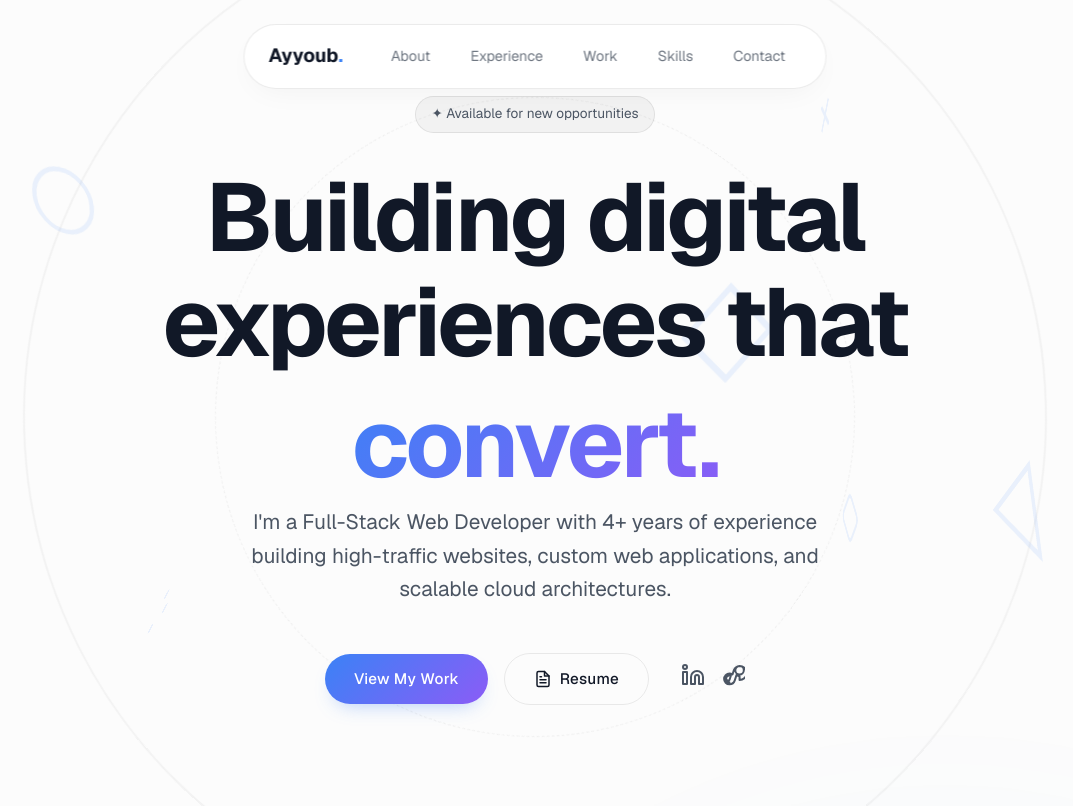
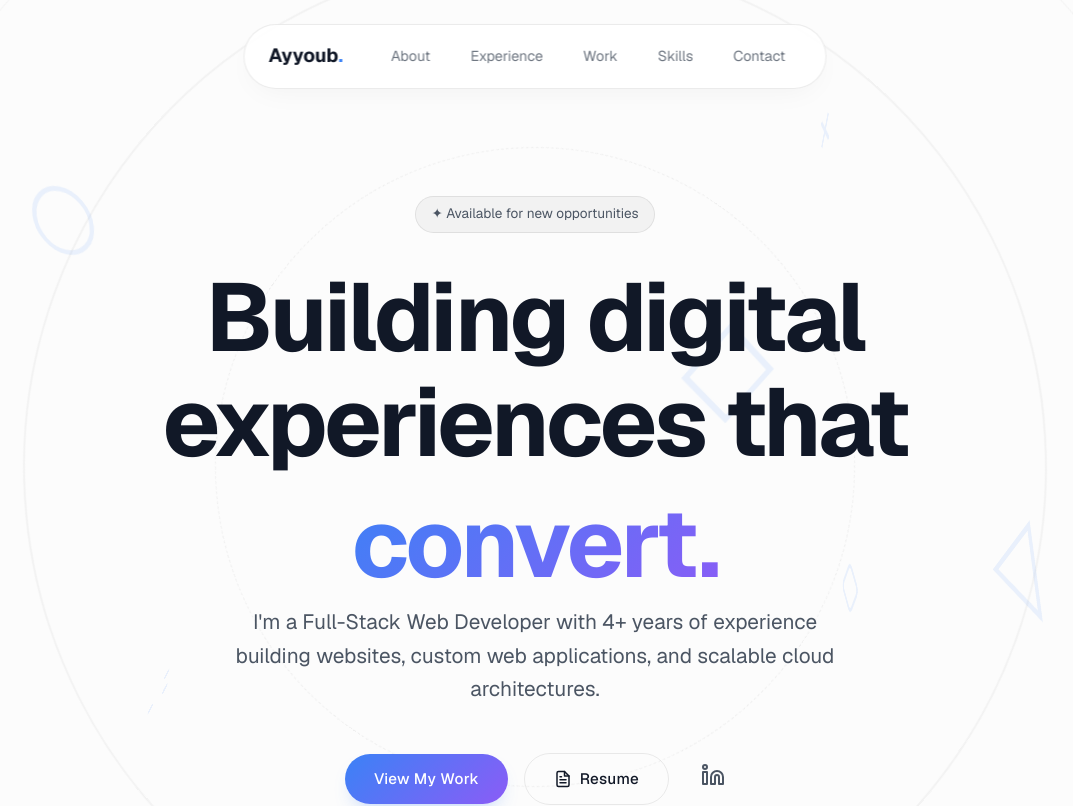
Before and after one commit to ayyoub512/ayyoub.io, a Next.js app: page / in a window 1280 px wide. Shown: the top 806 px of the page, without its empty margins (105-1178 px from the left). Built offline with nearby package versions, Linux system fonts and the light colour scheme.

Commit message:
Few other minor tweaks

```diff
--- a/src/app/layout.tsx
+++ b/src/app/layout.tsx
@@ -4,29 +4,27 @@ import "./globals.css";
 
 const geistSans = Geist({
 	variable: "--font-geist-sans",
-  subsets: ["latin"],
+	subsets: ["latin"]
 });
 
 const geistMono = Geist_Mono({
 	variable: "--font-geist-mono",
-  subsets: ["latin"],
+	subsets: ["latin"]
 });
 
 export const metadata: Metadata = {
-  title: "DevPortfolio | Full Stack Engineer",
-  description: "A premium digital portfolio showcasing modern, performant web development.",
+	title: "Ayyoub | Full Stack Developer",
+	description: "Ayyoub – Full-Stack Web Developer with 4+ years of experience building high-traffic websites, custom web apps, and scalable cloud architectures."
 };
 
 export default function RootLayout({
-  children,
+	children
 }: Readonly<{
 	children: React.ReactNode;
 }>) {
 	return (
 		<html lang="en">
-      <body className={`${geistSans.variable} ${geistMono.variable}`}>
-        {children}
-      </body>
+			<body className={`${geistSans.variable} ${geistMono.variable}`}>{children}</body>
 		</html>
 	);
 }
--- a/src/components/sections/Certifications.tsx
+++ b/src/components/sections/Certifications.tsx
@@ -10,21 +10,6 @@ export default function Certifications() {
 					<span className="text-gradient">03.</span> Awards & Certifications
 				</h2>
 				<div style={{ display: "grid", gridTemplateColumns: "repeat(auto-fit, minmax(350px, 1fr))", gap: "2rem" }}>
-					<div className="card animate-fade-in delay-1" style={{ display: "flex", gap: "1.5rem", alignItems: "center" }}>
-						<div style={{ fontSize: "3rem" }}>🥇</div>
-						<div>
-							<h3 style={{ fontSize: "1.2rem", margin: 0, color: "var(--text-primary)" }}>Gold Medalist</h3>
-							<p style={{ margin: "0.5rem 0", fontSize: "0.95rem" }}>Web Design and Development at the 2025 Skills Ontario Competition.</p>
-							<a
-								href="https://www.stlawrencecollege.ca/news/slc-students-win-big-at-provincial-skills-competition"
-								className="badge"
-								target="_blank"
-								style={{ marginTop: "0.5rem", display: "inline-block" }}>
-								Read Article ↗
-							</a>
-						</div>
-					</div>
-
 					<div className="card animate-fade-in delay-2" style={{ display: "flex", gap: "1.5rem", alignItems: "center" }}>
 						<svg xmlns="http://www.w3.org/2000/svg" viewBox="0 0 48 48" width="48px" height="48px">
 							<path
@@ -49,6 +34,21 @@ export default function Certifications() {
 							</a>
 						</div>
 					</div>
+
+					<div className="card animate-fade-in delay-1" style={{ display: "flex", gap: "1.5rem", alignItems: "center" }}>
+						<div style={{ fontSize: "3rem" }}>🥇</div>
+						<div>
+							<h3 style={{ fontSize: "1.2rem", margin: 0, color: "var(--text-primary)" }}>Gold Medalist</h3>
+							<p style={{ margin: "0.5rem 0", fontSize: "0.95rem" }}>Web Design and Development at the 2025 Skills Ontario Competition.</p>
+							<a
+								href="https://www.stlawrencecollege.ca/news/slc-students-win-big-at-provincial-skills-competition"
+								className="badge"
+								target="_blank"
+								style={{ marginTop: "0.5rem", display: "inline-block" }}>
+								Read Article ↗
+							</a>
+						</div>
+					</div>
 				</div>
 			</div>
 		</section>
--- a/src/components/sections/Contact.tsx
+++ b/src/components/sections/Contact.tsx
@@ -1,33 +1,80 @@
 "use client";
-import React from 'react';
+import React from "react";
 
 export default function Contact() {
 	return (
 		<>
 			{/* Constrained Contact Card */}
-      <section id="contact" className="section" style={{ position: 'relative', zIndex: 10, textAlign: 'center' }}>
-         <div className="container" style={{ position: 'relative', zIndex: 1 }}>
+			<section id="contact" className="section" style={{ position: "relative", zIndex: 10, textAlign: "center" }}>
+				<div className="container" style={{ position: "relative", zIndex: 1 }}>
 					{/* Standard Header */}
-            <h2 className="scroll-reveal"><span className="text-gradient">06.</span> What's Next?</h2>
+					<h2 className="scroll-reveal">
+						<span className="text-gradient">06.</span> What's Next?
+					</h2>
 
 					{/* Contact Card */}
-            <div className="card scroll-reveal" style={{ maxWidth: '800px', margin: '0 auto', background: 'linear-gradient(145deg, #0f172a 0%, #1e1b4b 100%)', color: '#fff', padding: '5rem 2rem', borderRadius: '32px', border: '1px solid rgba(255,255,255,0.1)', overflow: 'hidden', position: 'relative' }}>
+					<div
+						className="card scroll-reveal"
+						style={{
+							maxWidth: "800px",
+							margin: "0 auto",
+							background: "linear-gradient(145deg, #0f172a 0%, #1e1b4b 100%)",
+							color: "#fff",
+							padding: "5rem 2rem",
+							borderRadius: "32px",
+							border: "1px solid rgba(255,255,255,0.1)",
+							overflow: "hidden",
+							position: "relative"
+						}}>
+						{/* Contained Aurora BG */}
+						<div className="aurora-bg" style={{ width: "200%", height: "200%", opacity: 0.6 }}></div>
 
-              {/* Contained Aurora BG */}
-              <div className="aurora-bg" style={{ width: '200%', height: '200%', opacity: 0.6 }}></div>
+						<div style={{ position: "relative", zIndex: 2 }}>
+							<h1 style={{ fontSize: "clamp(3rem, 6vw, 4rem)", marginBottom: "1.5rem", color: "#fff", letterSpacing: "-0.02em", fontWeight: "800" }}>Get In Touch</h1>
+							<p style={{ margin: "0 auto 3rem auto", fontSize: "1.2rem", color: "rgba(255,255,255,0.8)", lineHeight: "1.7", maxWidth: "600px" }}>
+								I'm currently looking for new opportunities. Whether you have a question, a project idea, or just want to say hi, my inbox is always open. Let's build something
+								beautiful.
+							</p>
 
-              <div style={{ position: 'relative', zIndex: 2 }}>
-                <h1 style={{ fontSize: 'clamp(3rem, 6vw, 4rem)', marginBottom: '1.5rem', color: '#fff', letterSpacing: '-0.02em', fontWeight: '800' }}>Get In Touch</h1>
-                <p style={{ margin: '0 auto 3rem auto', fontSize: '1.2rem', color: 'rgba(255,255,255,0.8)', lineHeight: '1.7', maxWidth: '600px' }}>
-                  I'm currently looking for new opportunities. Whether you have a question, a project idea, or just want to say hi, my inbox is always open. Let's build something beautiful.
-                </p>
 							<div>
-                  <a href="mailto:hi@ayyoub.io" style={{ display: 'inline-flex', alignItems: 'center', gap: '1rem', background: '#fff', color: '#0f172a', padding: '1.2rem 3rem', fontSize: '1.2rem', fontWeight: '700', borderRadius: '99px', textDecoration: 'none', transition: 'all 0.4s cubic-bezier(0.4, 0, 0.2, 1)', boxShadow: '0 20px 40px -10px rgba(255,255,255,0.3)' }}
-                     onMouseOver={(e) => { e.currentTarget.style.transform = 'translateY(-5px) scale(1.02)'; e.currentTarget.style.boxShadow = '0 30px 50px -10px rgba(255,255,255,0.5)'; }}
-                     onMouseOut={(e) => { e.currentTarget.style.transform = 'translateY(0) scale(1)'; e.currentTarget.style.boxShadow = '0 20px 40px -10px rgba(255,255,255,0.3)'; }}
-                  >
+								<a
+									href="mailto:hi@ayyoub.io"
+									style={{
+										display: "inline-flex",
+										alignItems: "center",
+										gap: "1rem",
+										background: "#fff",
+										color: "#0f172a",
+										padding: "1.2rem 3rem",
+										fontSize: "1.2rem",
+										fontWeight: "700",
+										borderRadius: "99px",
+										textDecoration: "none",
+										transition: "all 0.4s cubic-bezier(0.4, 0, 0.2, 1)",
+										boxShadow: "0 20px 40px -10px rgba(255,255,255,0.3)"
+									}}
+									onMouseOver={(e) => {
+										e.currentTarget.style.transform = "translateY(-5px) scale(1.02)";
+										e.currentTarget.style.boxShadow = "0 30px 50px -10px rgba(255,255,255,0.5)";
+									}}
+									onMouseOut={(e) => {
+										e.currentTarget.style.transform = "translateY(0) scale(1)";
+										e.currentTarget.style.boxShadow = "0 20px 40px -10px rgba(255,255,255,0.3)";
+									}}>
 									Say Hello
-                    <svg xmlns="http://www.w3.org/2000/svg" width="20" height="20" viewBox="0 0 24 24" fill="none" stroke="currentColor" strokeWidth="2.5" strokeLinecap="round" strokeLinejoin="round"><line x1="5" y1="12" x2="19" y2="12"></line><polyline points="12 5 19 12 12 19"></polyline></svg>
+									<svg
+										xmlns="http://www.w3.org/2000/svg"
+										width="20"
+										height="20"
+										viewBox="0 0 24 24"
+										fill="none"
+										stroke="currentColor"
+										strokeWidth="2.5"
+										strokeLinecap="round"
+										strokeLinejoin="round">
+										<line x1="5" y1="12" x2="19" y2="12"></line>
+										<polyline points="12 5 19 12 12 19"></polyline>
+									</svg>
 								</a>
 							</div>
 						</div>
@@ -36,10 +83,10 @@ export default function Contact() {
 			</section>
 
 			{/* Footer */}
-      <footer style={{ padding: '2rem 0', textAlign: 'center', borderTop: '1px solid var(--card-border)' }}>
-        <p style={{ fontSize: '0.9rem', color: 'var(--text-secondary)' }}>
-          Designed & Built with ❤️ by Ayyoub <br/>
-          <span style={{ fontSize: '0.8rem', opacity: 0.7 }}>Next.js App Router • Vanilla Extract CSS</span>
+			<footer style={{ padding: "2rem 0", textAlign: "center", borderTop: "1px solid var(--card-border)" }}>
+				<p style={{ fontSize: "0.9rem", color: "var(--text-secondary)" }}>
+					Designed & Built with ❤️ by Ayyoub <br />
+					<span style={{ fontSize: "0.8rem", opacity: 0.7 }}>Next.js App Router • Vanilla Extract CSS</span>
 				</p>
 			</footer>
 		</>
--- a/src/components/sections/Hero.tsx
+++ b/src/components/sections/Hero.tsx
@@ -3,7 +3,7 @@ import React from "react";
 
 export default function Hero() {
 	return (
-		<section id="hero" className="section" style={{ minHeight: "100vh", display: "flex", alignItems: "center", paddingTop: "6rem", textAlign: "center", position: "relative", zIndex: 5 }}>
+		<section id="hero" className="section" style={{ minHeight: "80vh", display: "flex", alignItems: "center", paddingTop: "6rem", textAlign: "center", position: "relative", zIndex: 5 }}>
 			{/* Animated Geometric Web Background */}
 			<div className="hero-geometric-bg">
 				<div className="hero-ring hero-ring-1"></div>
@@ -37,7 +37,7 @@ export default function Hero() {
 				</svg>
 			</div>
 
-			<div className="container" style={{ position: "relative", zIndex: 1, display: "flex", flexDirection: "column", alignItems: "center" }}>
+			<div className="container" style={{ position: "relative", marginTop: "100px", zIndex: 1, display: "flex", flexDirection: "column", alignItems: "center" }}>
 				{/* Hero Content */}
 				<div style={{ zIndex: 2, display: "flex", flexDirection: "column", alignItems: "center" }}>
 					<div className="badge animate-fade-in" style={{ marginBottom: "2rem" }}>
@@ -56,7 +56,7 @@ export default function Hero() {
 						</div>
 					</h1>
 					<p className="animate-fade-in delay-2" style={{ fontSize: "1.3rem", marginBottom: "3rem", maxWidth: "600px", color: "var(--text-secondary)" }}>
-						I&apos;m a Full-Stack Web Developer with 4+ years of experience building high-traffic websites, custom web applications, and scalable cloud architectures.
+						I&apos;m a Full-Stack Web Developer with 4+ years of experience building websites, custom web applications, and scalable cloud architectures.
 					</p>
 					<div className="animate-fade-in delay-3" style={{ display: "flex", gap: "1rem", alignItems: "center", justifyContent: "center", flexWrap: "wrap" }}>
 						<a href="#projects" className="btn btn-primary">
@@ -98,20 +98,6 @@ export default function Hero() {
 									<circle cx="4" cy="4" r="2"></circle>
 								</svg>
 							</a>
-							<a href="https://www.upwork.com/freelancers/~015d699868887682f5" target="_blank" rel="noopener noreferrer" style={{ color: "var(--text-secondary)" }} aria-label="UpWork">
-								<svg
-									xmlns="http://www.w3.org/2000/svg"
-									width="24"
-									height="24"
-									viewBox="0 0 24 24"
-									fill="none"
-									stroke="currentColor"
-									strokeWidth="2"
-									strokeLinecap="round"
-									strokeLinejoin="round">
-									<path d="M18.561 13.158c-1.102 0-2.135-.467-3.062-1.227l-1.723 5.488a5.534 5.534 0 0 1-5.3 3.847c-2.956 0-5.361-2.406-5.361-5.362S5.524 10.54 8.476 10.54c1.111 0 2.158.349 3.037.954l1.378-4.39A7.058 7.058 0 0 1 18.561 2.94c3.9 0 7.065 3.167 7.065 7.066s-3.165 7.066-7.065 7.066zM8.476 19.34c-1.897 0-3.44-1.543-3.44-3.44s1.543-3.44 3.44-3.44c.485 0 .942.102 1.36.286l-1.353 4.31a3.52 3.52 0 0 1-2.007.284zm10.085-7.79c-2.348 0-4.25-1.9-4.25-4.25S16.213 3.05 18.561 3.05 22.81 4.95 22.81 7.3s-1.896 4.25-4.25 4.25z"></path>
-								</svg>
-							</a>
 						</div>
 					</div>
 				</div>
```
Lines whose indentation alone changed are shown as unchanged.
